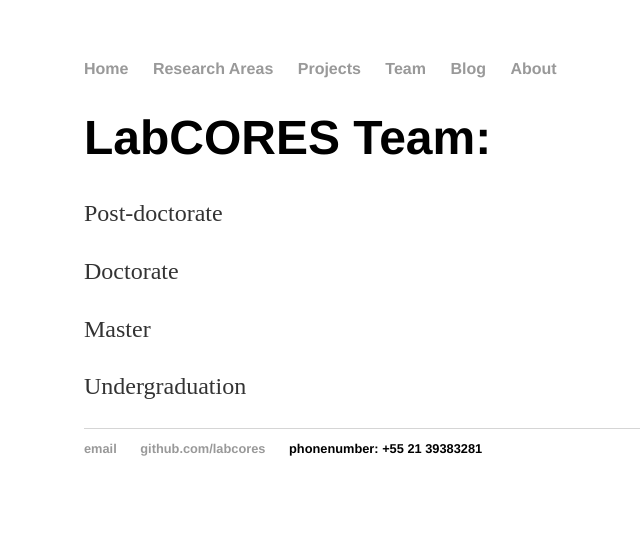
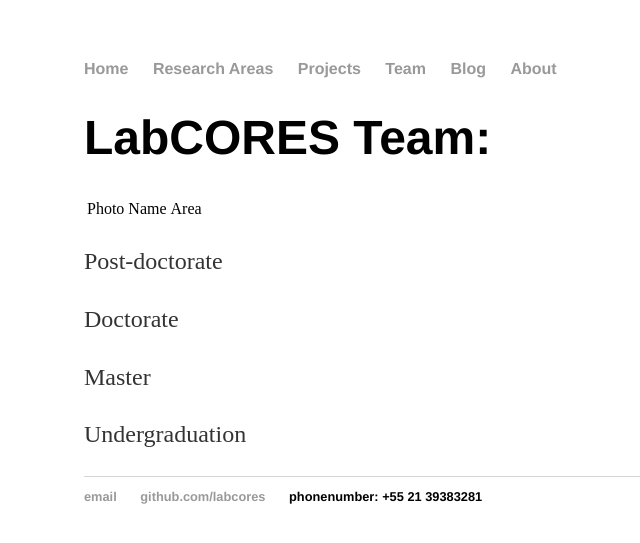
Before and after one commit to labcores/labcores.github.io, a Jekyll site: the page built from team/index.html, in a window 1280 px wide. Shown: the top 543 px of the page, without its empty margins (108-748 px from the left). Built offline with Jekyll 4.4.1, drawn with Linux system fonts in a browser that asks for light colours.

Commit message:
update-people-team

```diff
--- a/team/index.html
+++ b/team/index.html
@@ -4,6 +4,9 @@ title: Social Computing and Social Network Analysis Laboratory
 ---
 <div class="blurb">
 	<h1>LabCORES Team:</h1>
+	<table><tr><td>Photo</td>
+		<td>Name</td>
+		<td>Area</td></tr></table>
 	<p>Post-doctorate</p>
 	<p>Doctorate</p>
 	<p>Master</p>
```
